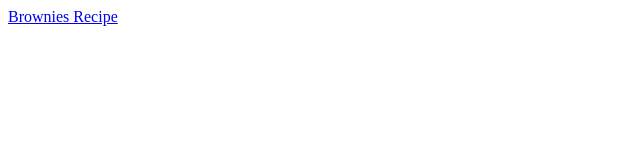
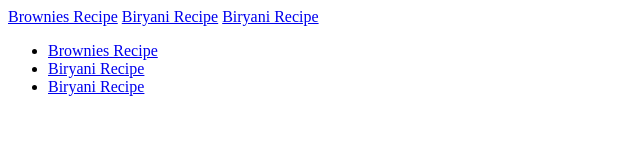
Before and after one commit to RaiyanChowdhury225/odin-recipes, a plain HTML site: page index.html in a window 1280 px wide. Shown: the whole page, without its empty margins (0-640 px from the left). Drawn offline with Linux system fonts and the light colour scheme.

Commit message:
change Index

```diff
--- a/index.html
+++ b/index.html
@@ -7,6 +7,13 @@
 </head>
 <body>
     <a href="recipes/brownie.html">Brownies Recipe</a>
+    <a href="recipes/biryani.html">Biryani Recipe</a>
+    <a href="recipes/milkshake.html">Biryani Recipe</a>
+     <ul>
+    <li><a href="recipes/brownie.html">Brownies Recipe</a></li>
+    <li><a href="recipes/biryani.html">Biryani Recipe</a></li>
+    <li><a href="recipes/milkshake.html">Biryani Recipe</a></li>
+     </ul>
 
 
 </body>
```
